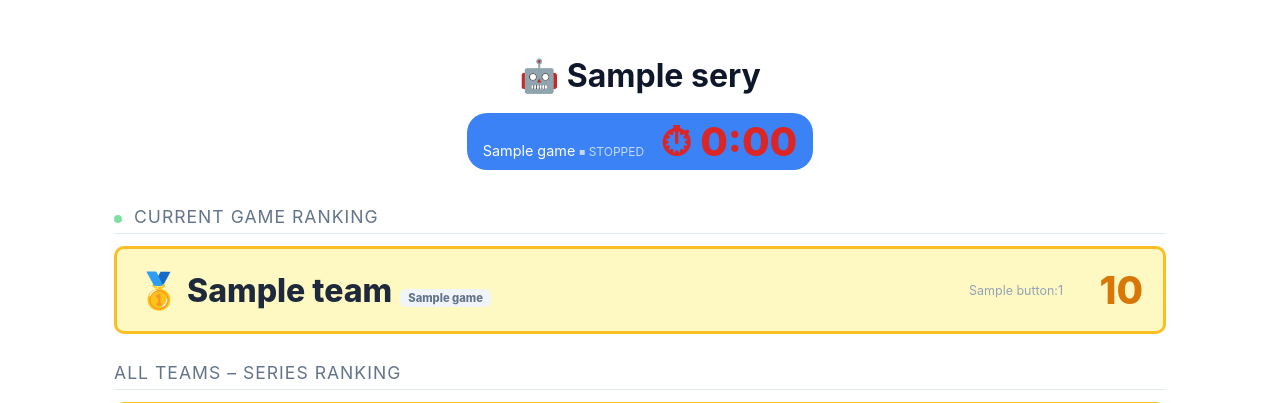
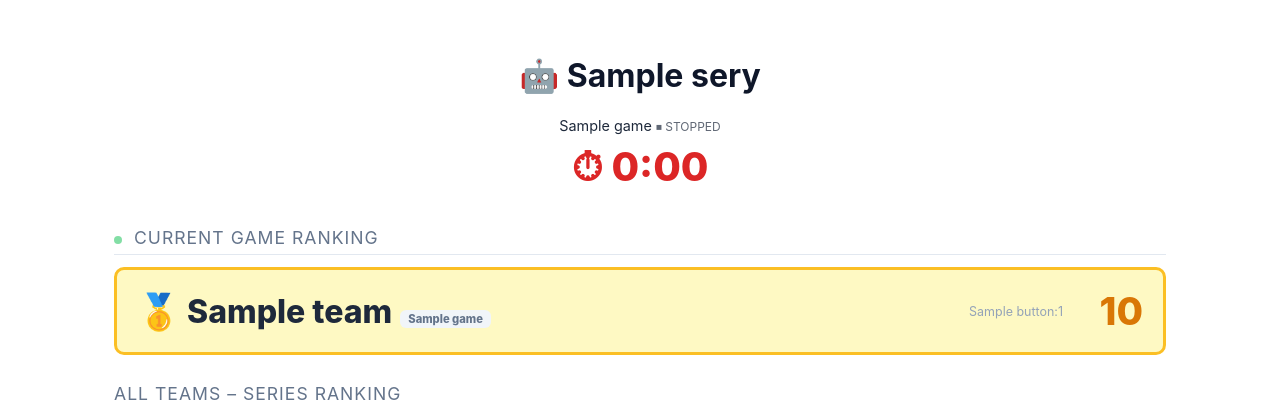
Before and after one commit to calvinchen0810/robot-score, a FastAPI app: page /dashboard in a window 1280 px wide. Shown: the top 403 px of the page. Run offline with FastAPI, Linux system fonts and the light colour scheme; tables that the repository leaves empty hold one stand-in row (values such as "Sample post").

Commit message:
update count down layout in dashboard.

```diff
--- a/static/style.css
+++ b/static/style.css
@@ -125,8 +125,8 @@ tr:hover td { background: #f8fafc; }
 .dashboard-header h1 { font-size: 2rem; color: #0f172a; }
 .dashboard-header .game-badge {
   display: inline-block;
-  background: #3b82f6; color: #fff;
-  padding: 4px 16px; border-radius: 20px;
+  background: transparent; color: #1e293b;
+  padding: 4px 0; border-radius: 0;
   font-size: 0.9rem; margin-top: 6px;
 }
 
--- a/templates/dashboard.html
+++ b/templates/dashboard.html
@@ -167,7 +167,7 @@
       const mins = Math.floor(rem / 60);
       const secs = rem % 60;
       const color = rem <= 10 ? '#dc2626' : rem <= 30 ? '#f59e0b' : '#16a34a';
-      return ' <span style="font-weight:800;color:' + color + ';font-size:2.5rem;margin-left:12px">⏱ ' + mins + ':' + String(secs).padStart(2, '0') + '</span>';
+      return '<div style="font-weight:800;color:' + color + ';font-size:2.5rem;margin-top:4px">⏱ ' + mins + ':' + String(secs).padStart(2, '0') + '</div>';
     }
 
     async function refresh() {
@@ -182,14 +182,14 @@
         document.getElementById('content').style.display = '';
         document.getElementById('seriesName').textContent = '🤖 ' + d.series.name;
         document.getElementById('gameBadge').innerHTML = d.active_game
-          ? '<span class="game-badge">'
+          ? '<div class="game-badge">'
             + (d.active_game.status === 'running' ? '<span class="live-dot"></span>' : '')
             + esc(d.active_game.name)
             + (d.active_game.status === 'paused' ? ' <small style="opacity:0.7">⏸ PAUSED</small>' : '')
             + (d.active_game.status === 'stopped' ? ' <small style="opacity:0.7">⏹ STOPPED</small>' : '')
+            + '</div>'
             + formatTimer(d.active_game)
-            + '</span>'
-          : '<span class="game-badge" style="background:#64748b">No active game</span>';
+          : '<div class="game-badge" style="color:#94a3b8">No active game</div>';
 
         renderRanking(document.getElementById('gameRanking'), d.game_ranking);
         renderRanking(document.getElementById('allRanking'), d.all_ranking);
```
